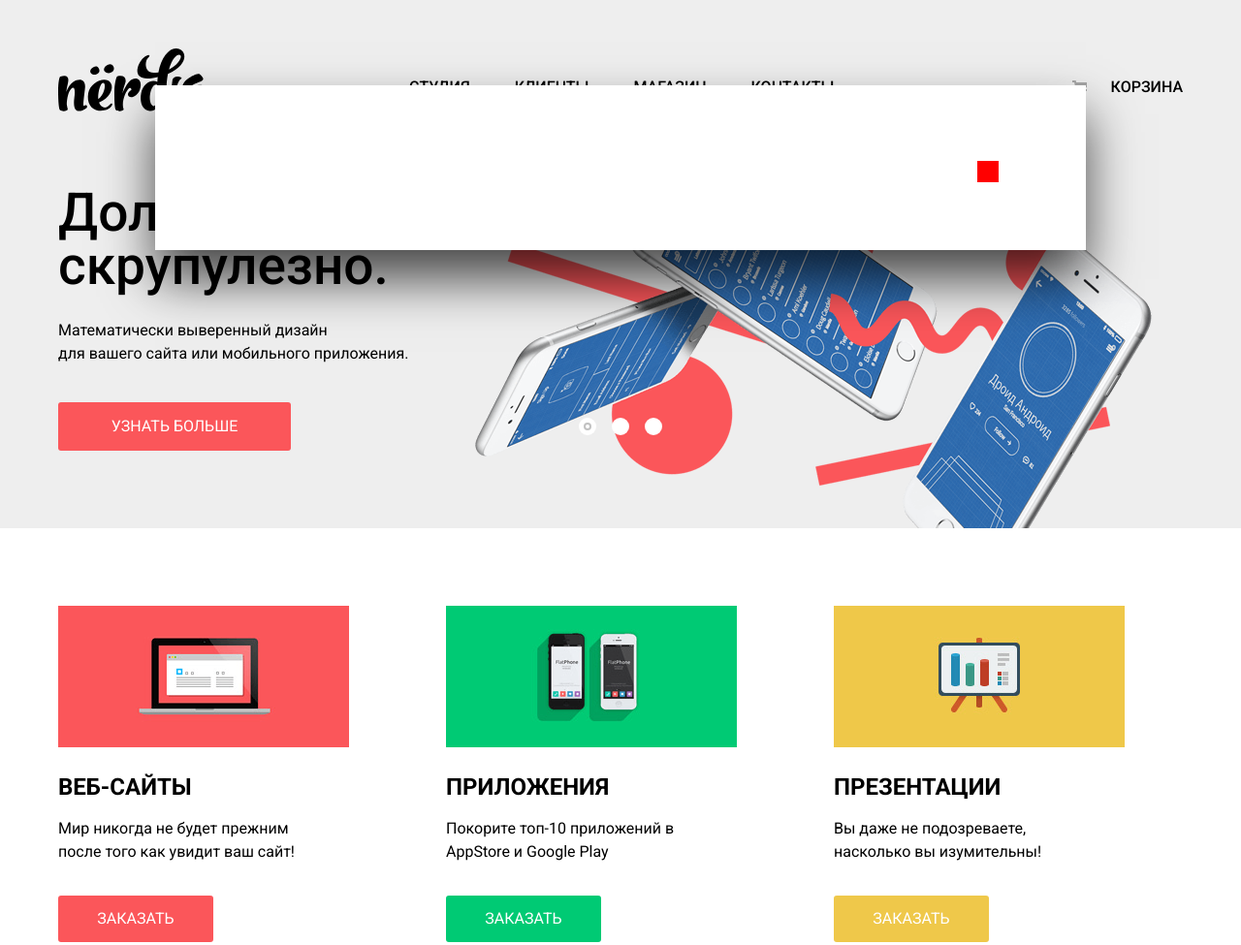
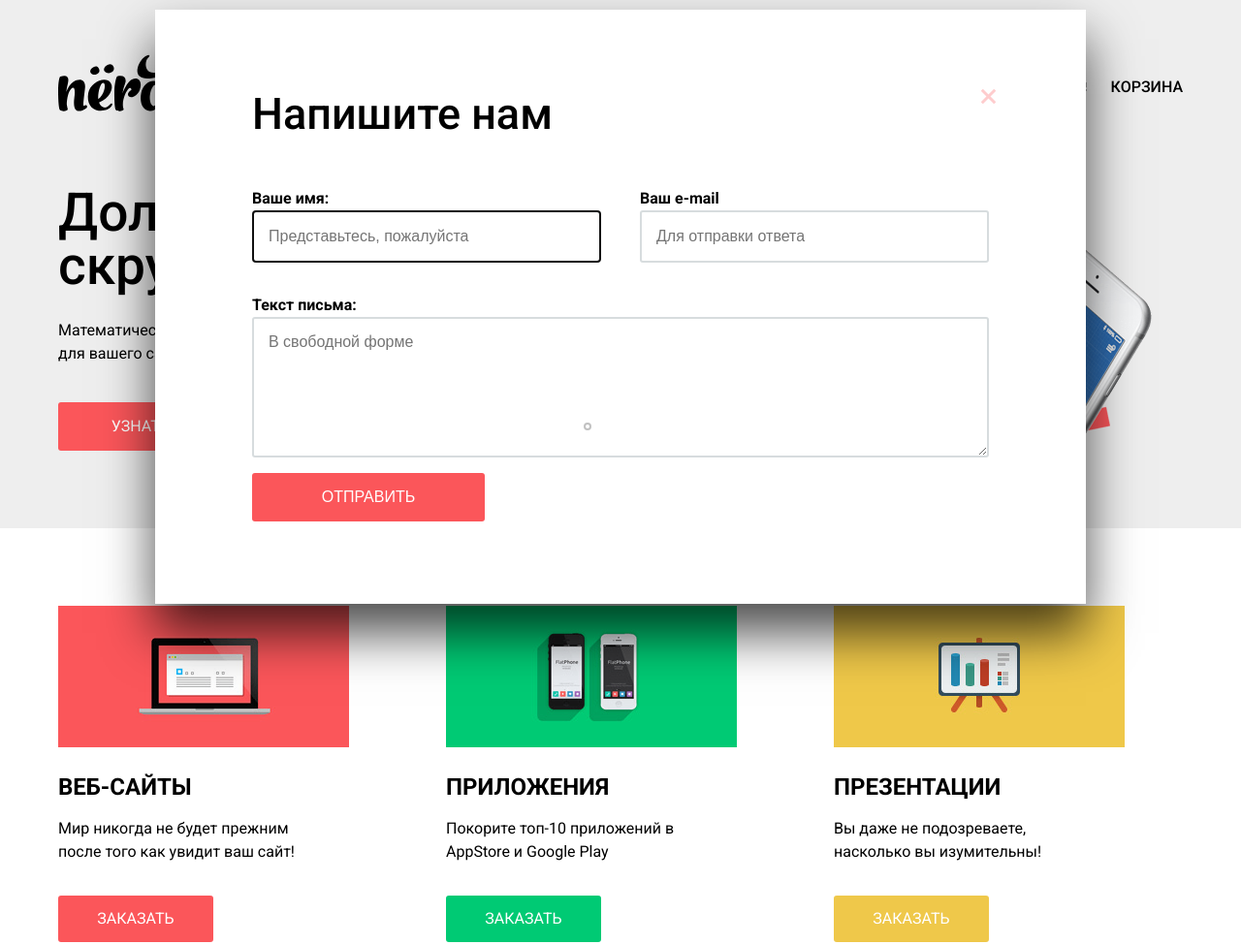
Before and after one commit to Nazar1508/Nerds, a plain HTML site: page index.html in a window 1280 px wide. Shown: the top 975 px of the page at 97% size. Drawn offline with Linux system fonts and the light colour scheme.

Commit message:
Версія 11. модальне вікно

```diff
--- a/css/style.css
+++ b/css/style.css
@@ -471,14 +471,15 @@ main {
 .modal {
 	position: fixed;
 	background-color: #ffffff;
-	z-index: 2;
+	z-index: 5;
 	box-shadow: 0 30px 50px rgba(0, 0, 0, 0.7);
 }
 .modal-login {
-	top: 88px;
+	top: 10px;
   	left: 50%;
   	transform: translateX(-50%);
 	width: 760px;
+	z-index: 5;
 	padding: 85px 100px;
 }
 .modal-close {
@@ -488,7 +489,53 @@ main {
 	width: 22px;
 	height: 22px;
 	font-size: 0;
-	background-color: red;
 	border: 0;
 	cursor: pointer;
 }
+.modal-close::before,
+.modal-close::after {
+	content: "";
+	position: absolute;
+	width: 19px;
+	height: 3px;
+	top: 10px;
+	left: 2px;
+
+	background-color: #fecccd;
+}
+.modal-close::before {
+  transform: rotate(45deg);
+}
+
+.modal-close::after {
+  transform: rotate(-45deg);
+}
+.login-form {
+	font-family: inherit;
+}
+.modal-login h2 {
+	margin-top: 0;
+	font-size: 45px;
+	line-height: 45px;
+	font-weight: 500;
+}
+.login-form p {
+	display: flex;
+    flex-direction: column;
+}
+.login-form input {
+	width: 326px;
+	height: 50px;
+	border: 2px solid #d7dcde;
+	border-radius: 3px;
+	padding: 0 15px;
+}
+.login-form textarea {
+	padding: 15px 15px;
+	border: 2px solid #d7dcde;
+	border-radius: 3px;
+}
+.login-form .wrapper {
+	display: flex;
+	justify-content: space-between;
+}
--- a/index.html
+++ b/index.html
@@ -216,7 +216,24 @@
 		</div>
 	</footer>
 	<section class="modal modal-login">
-  		<button class="modal-close" type="button">Закрыть</button>
+		<h2>Напишите нам</h2>
+		<form class="login-form" action="https://echo.htmlacademy.ru" method="post">
+			<div class="wrapper">
+				<p>
+					<label for="user-name"><b>Ваше имя:</b></label>
+					<input type="text" name="user-name" id="user-name" placeholder="Представьтесь, пожалуйста" required="" autofocus="">
+				</p>
+				<p>
+					<label for="user-email"><b>Ваш e-mail</b></label>
+					<input type="email" name="user-email" id="user-email" placeholder="Для отправки ответа" required="">
+				</p>
+			</div>
+			<p>
+				<label for="contact-text"><b>Текст письма:</b></label>
+				<textarea name="text" id="contact-text" rows="6" cols="250" placeholder="В свободной форме" required=""></textarea>
+			</p>
+			<button class="button" type="submit">Отправить</button>
+  		<a href="#" class="modal-close">Закрыть</a>
 	</section>
 </body>
 </html>
```
